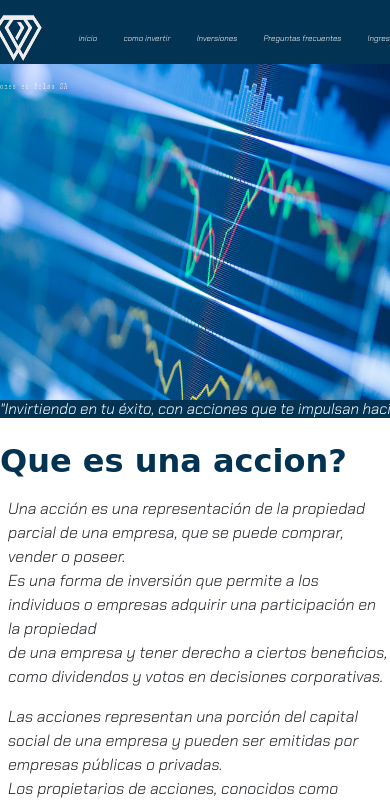
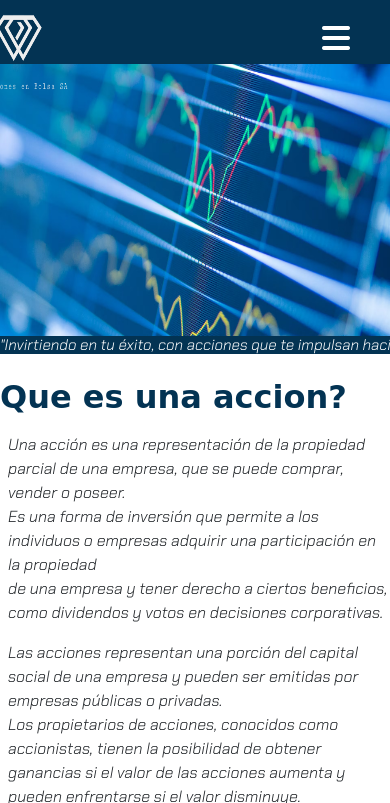
Before and after one commit to ivannavatta/pagina-acciones-, a plain HTML site: page index.html in a window 390 px wide. Shown: the top 803 px of the page. Drawn offline with nearby package versions, Linux system fonts and the light colour scheme; a web font is replaced by a local one.

Commit message:
agregado menu de 3 barras

```diff
--- a/css/styles.css
+++ b/css/styles.css
@@ -403,6 +403,19 @@ display: flex;
 .inicio_responsive{
     display: none;
 }
+.checkbtn{
+    font-size: 30px;
+    color: white;
+    float: right;
+    line-height: 80px;
+    margin-left: 10rem;
+    cursor: pointer;
+    display: none;
+}
+#check{
+    display: none;
+}
+
 @media  screen and (max-width: 500px) {
     footer{
         background-color:#033353;
@@ -423,6 +436,7 @@ display: flex;
     }
     header{
         height: 4rem;
+        position: fixed;
     }
     .logo{
         margin: auto;
@@ -540,7 +554,42 @@ display: flex;
         padding-left: 0%;
 
     }
+    .checkbtn{
+        display: block;
 
+
+    }
+    ul{
+        position: fixed;
+        width: 100%;
+        height: 100vh;
+        background:#033353;
+        top: 3.8rem;
+        left: -100%;
+        text-align: center;
+        transition: all .5s
+    }
+    nav ul li{
+        display: block;
+        margin: 50px 0;
+        line-height: 30px;
+        position: relative;
+        top: 0rem;
+        margin-right: 11rem;
+
+    }
+    nav ul li a{
+        font-size: 20px;
+    }
+
+    #check:checked ~ ul{
+        left:0;
+
+
+    }
+    nav{
+        position: fixed;
+    }
 
 
 }
--- a/index.html
+++ b/index.html
@@ -8,7 +8,7 @@
     <link href="https://fonts.googleapis.com/css2?family=Chakra+Petch:ital,wght@1,300&display=swap" rel="stylesheet">
     <link href="https://fonts.googleapis.com/css2?family=Forum&display=swap" rel="stylesheet">
     <link href="https://unpkg.com/boxicons@2.1.1/css/boxicons.min.css" rel="stylesheet">
-    <script src="https://kit.fontawesome.com/4eea3ae9cb.js" crossorigin="anonymous"></script>
+    <link rel="stylesheet" href="https://cdnjs.cloudflare.com/ajax/libs/font-awesome/6.1.1/css/all.min.css" rel="stylesheet">
     <link rel="stylesheet" href="./css/styles.css">
     <title>Document</title>
 </head >
@@ -17,16 +17,21 @@
     <header>
 
 
+        <nav>
 
-       <div>
+        <input type="checkbox" id="check">
+        <label for="check" class="checkbtn">
+         <i class="fas fa-bars"></i>
+        </label>
         <a href="https://ivannavatta.github.io/pagina-acciones-/">
         <img class="logo" src="./img/logo_transparent.png">
         </a>
         <h1>
             <a href="https://ivannavatta.github.io/pagina-acciones-/" rel="home"></a>
         </h1>
-    </div>
-        <nav>
+
+
+
             <ul class="inicio">
                 <li> <a href="./index.html">inicio</a></li>
             <li> <a href="./pages/comoinvertir.html">como invertir</a></li>
@@ -34,14 +39,7 @@
             <li> <a href="./pages/preguntasfrecuentes.html">Preguntas frecuentes</a></li>
             <li> <a href="./pages/ingresar.html">Ingresar</a></li>
         </ul>
-        <ul class="inicio_responsive">
-            <div class="nav__responsive-button fas fa-bars"></div>
-            <li> <a href="./index.html">inicio</a></li>
-        <li> <a href="./pages/comoinvertir.html">como invertir</a></li>
-        <li> <a href="./pages/inversiones.html">Inversiones</a> </li>
-        <li> <a href="./pages/preguntasfrecuentes.html">Preguntas frecuentes</a></li>
-        <li> <a href="./pages/ingresar.html">Ingresar</a></li>
-    </ul>
+
     </nav>
     </header>
     <main>
```
Also changed, not shown: pages/comoinvertir.html (+8 -3 lines), pages/ingresar.html (+7 -1 lines), pages/inversiones.html (+8 -4 lines), pages/preguntasfrecuentes.html (+8 -3 lines).
